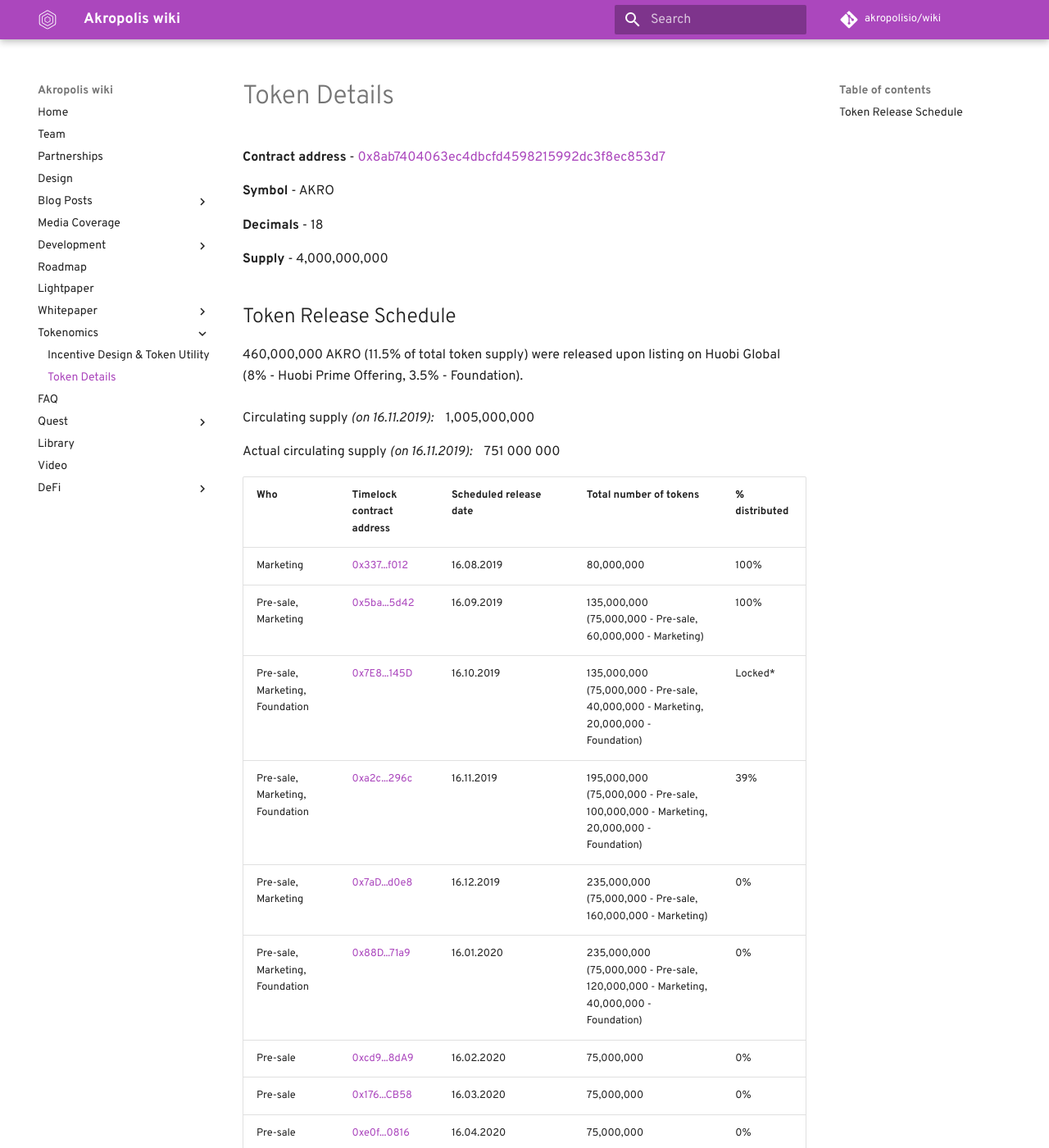
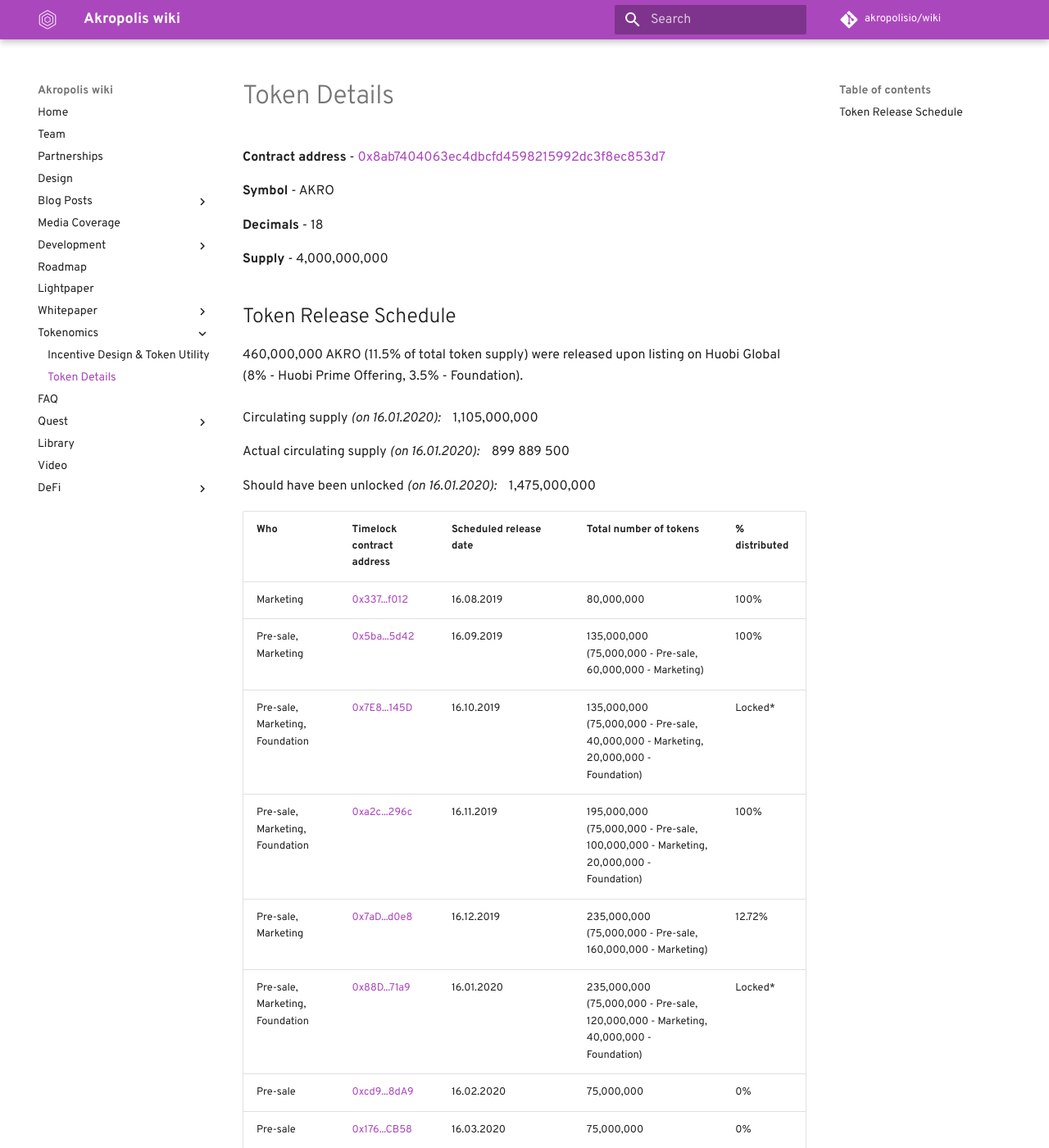
Before and after one commit to kaonone/wiki, an MkDocs documentation site: the page built from docs/tokendetails.md, in a window 1280 px wide and 1400 px high. Shown: the whole window at 82% size. Built offline with MkDocs 1.6.1 and Material for MkDocs 9.7.7, drawn with Linux system fonts in a browser that asks for light colours; some web fonts are replaced; comment, search, counter and statistics services are not loaded; old or Windows-style settings are respelled for this version of MkDocs.

Commit message:
Update tokendetails.md

```diff
--- a/docs/tokendetails.md
+++ b/docs/tokendetails.md
@@ -14,9 +14,11 @@
 460,000,000 AKRO (11.5% of total token supply) were released upon listing on Huobi Global (8% - Huobi Prime Offering, 3.5% - Foundation).
 <br/>
 <br/>
-Circulating supply *(on 16.11.2019):* &nbsp;&nbsp; 1,005,000,000 <br/>
+Circulating supply *(on 16.01.2020):* &nbsp;&nbsp; 1,105,000,000 <br/>
 
-Actual circulating supply *(on 16.11.2019):* &nbsp;&nbsp; 751 000 000 <br/>
+Actual circulating supply *(on 16.01.2020):* &nbsp;&nbsp; 899 889 500 <br/>
+
+Should have been unlocked *(on 16.01.2020):* &nbsp;&nbsp; 1,475,000,000 <br/>
 
 <table>
 <thead>
@@ -55,21 +57,21 @@
 <td><a href="https://etherscan.io/address/0xa2cdF1944C40f2511Cb3fdD975b45fF0D217296c">0xa2c...296c</a></td>
 <td>16.11.2019</td>
 <td>195,000,000 (75,000,000 - Pre-sale, 100,000,000 - Marketing, 20,000,000 - Foundation)</td>
-<td>39%</td>
+<td>100%</td>
 </tr>
 <tr>
 <td>Pre-sale, Marketing</td>
 <td><a href="https://etherscan.io/address/0x7aDCAcC6D4b3cB8FE456B57EF6d9A9ab3368d0e8">0x7aD...d0e8</a></td>
 <td>16.12.2019</td>
 <td>235,000,000 (75,000,000 - Pre-sale, 160,000,000 - Marketing)</td>
-<td>0%</td>
+<td>12.72%</td>
 </tr>
 <tr>
 <td>Pre-sale, Marketing, Foundation</td>
 <td><a href="https://etherscan.io/address/0x88D73c2Ad07b026b5CBA10C3186C9dd107f171a9">0x88D...71a9</a></td>
 <td>16.01.2020</td>
 <td>235,000,000 (75,000,000 - Pre-sale, 120,000,000 - Marketing, 40,000,000 - Foundation)</td>
-<td>0%</td>
+<td>Locked*</td>
 </tr>
 <tr>
 <td>Pre-sale</td>
```
